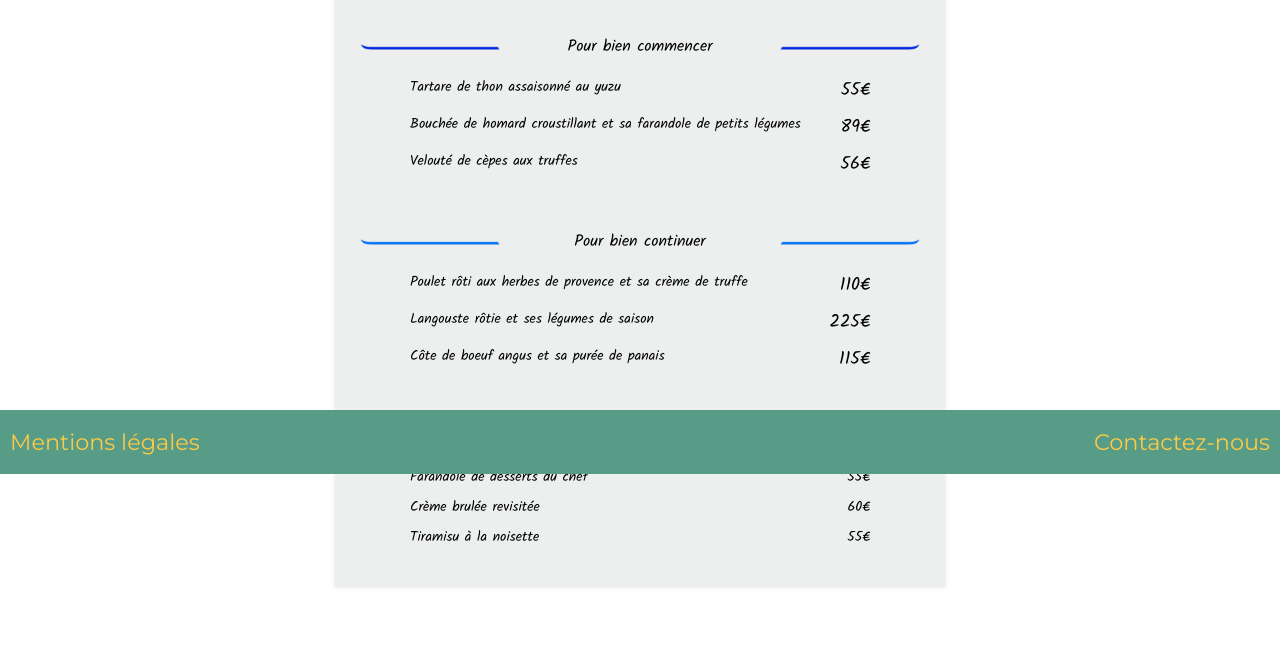
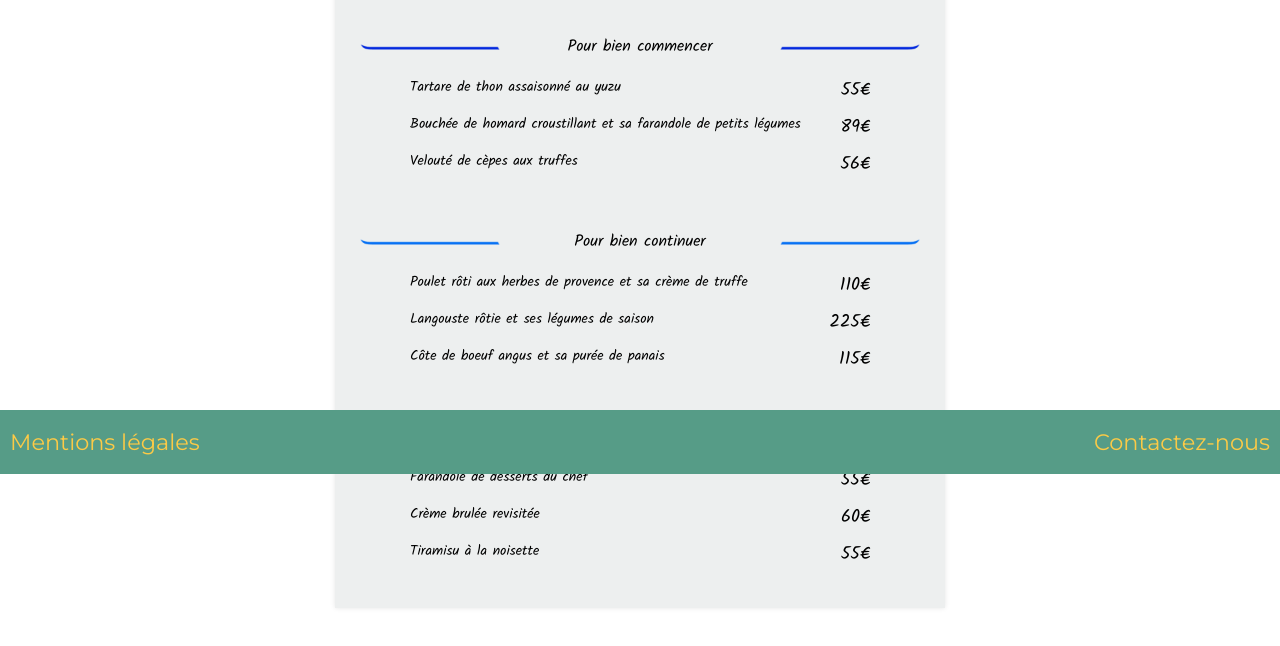
Before and after one commit to sodanlabs/openclassrooms_p3, a plain HTML site: page MenuLeDelicedesPapilles.html in a window 1280 px wide. Shown: the part 326-972 px from the top of the page. Drawn offline with Linux system fonts and the light colour scheme.

Commit message:
fix(content): forgets the balise  prix

```diff
--- a/MenuLeDelicedesPapilles.html
+++ b/MenuLeDelicedesPapilles.html
@@ -115,9 +115,9 @@
             />
           </div>
           <ul>
-            <li><span>Farandole de desserts du chef</span><span>55€</span></li>
-            <li><span>Crème brulée revisitée</span><span>60€</span></li>
-            <li><span>Tiramisu à la noisette</span><span>55€</span></li>
+            <li><span>Farandole de desserts du chef</span><span class="prix">55€</span></li>
+            <li><span>Crème brulée revisitée</span><span class="prix">60€</span></li>
+            <li><span>Tiramisu à la noisette</span><span class="prix">55€</span></li>
           </ul>
         </div>
       </div>
```
